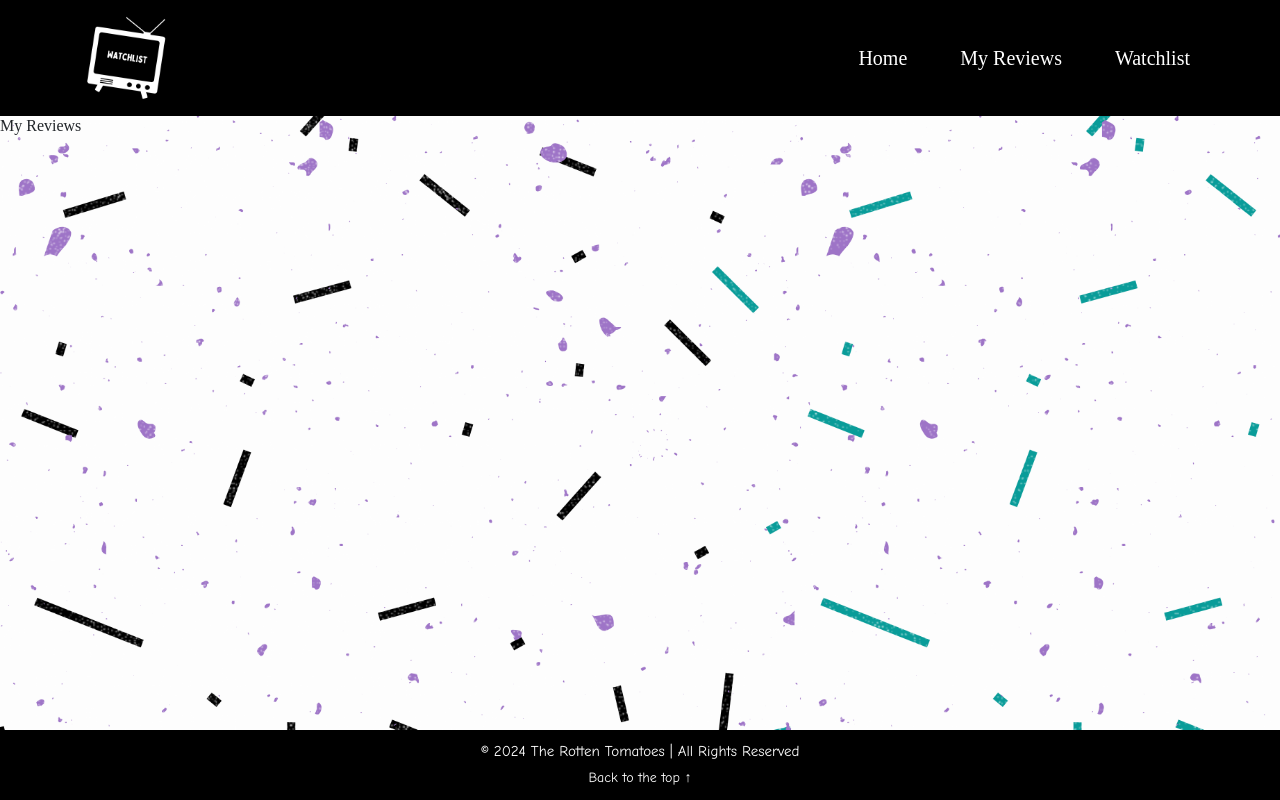
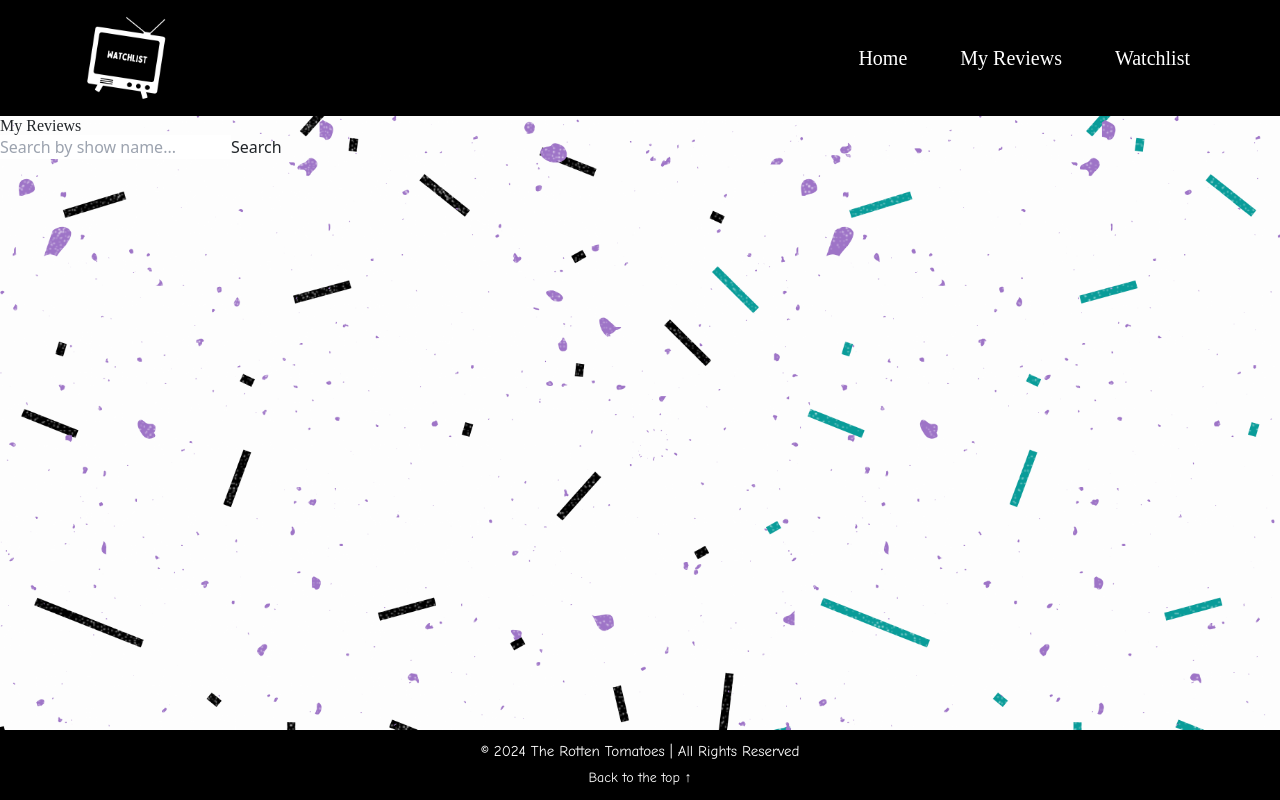
Before and after one commit to RedPez/Watchlist-App, a React (Vite) app: page /MyReviews in a window 1280 px wide. Built offline with nearby package versions, Linux system fonts and the light colour scheme; the HTML template or start-up script is replaced by a standard one; a web font is replaced by a local one.

Commit message:
Created a searchComponent and added it to the review component

```diff
--- a/src/components/FilterShows.jsx
+++ b/src/components/FilterShows.jsx
@@ -6,7 +6,7 @@ const FilterShows = ({ shows, onFilter }) => {
   const [selectedDate, setSelectedDate] = useState('');
 
   useEffect(() => {
-    // Extract all unique genres from the shows
+    // here we extract all the unique genres from the shows
     const uniqueGenres = Array.from(new Set(shows.map(show => show.Genre).flat()));
     setGenres(uniqueGenres);
   }, [shows]);
--- a/src/components/ReviewComponent.jsx
+++ b/src/components/ReviewComponent.jsx
@@ -3,15 +3,23 @@ import { FaStar } from 'react-icons/fa';
 import FilterShows from './FilterShows';
 import DisplayCard from "./DisplayCard";
 import { Col } from "react-bootstrap";
-
+import SearchComponent from './SearchComponent';
 
 const ReviewComponent = () => {
   const [reviews, setReviews] = useState([]);
+  // const [genres, setGenres] = useState([]);
+  // const [dates, setDates] = useState([]);
 
   useEffect(() => {
     // Here we retrieve reviews from local storage
     const storedReviews = JSON.parse(localStorage.getItem("reviews")) || [];
     setReviews(storedReviews);
+      // Extract all unique genres and dates from the reviews
+      // const uniqueGenres = Array.from(new Set(storedReviews.map(review => review.genre)));
+      // const uniqueDates = Array.from(new Set(storedReviews.map(review => review.dateReleased)));
+
+      // setGenres(uniqueGenres);
+      // setDates(uniqueDates);
   }, []);
 
   const handleEditReview = (index) => {
@@ -43,7 +51,7 @@ const ReviewComponent = () => {
 
   return (
     <div>
-
+      <SearchComponent reviews={reviews} />
       {reviews.length > 0 && <FilterShows shows={reviews} onFilter={(genre, date) => console.log(genre, date)} />}
 
 
--- a/src/components/ReviewModalWithButton.jsx
+++ b/src/components/ReviewModalWithButton.jsx
@@ -5,7 +5,7 @@ import RatingStarInput from "./RatingStarInput";
 import API from "../utils/API";
 import tvImage from "../assets/tv-show.png";
 
-const handleStorage = () => {};
+
 
 const ReviewModalWithButton = (props) => {
   const [show, setShow] = useState(false);
@@ -48,6 +48,8 @@ const ReviewModalWithButton = (props) => {
       reviewText,
       overallRating,
       id: props.show.id,
+      genre: showDetails.Genre || "Data not available",
+      dateReleased: showDetails.Released || "Data not available"
     };
 
     console.log(props);
--- /dev/null
+++ b/src/components/SearchComponent.jsx
@@ -0,0 +1,39 @@
+import React, { useState } from "react";
+
+const SearchComponent = ({ reviews }) => {
+  const [searchTerm, setSearchTerm] = useState(""); // State for search term
+  const [searchResult, setSearchResult] = useState(null); // State for search results
+  const [searched, setSearched] = useState(false); // State for tracking if search button has been pressed
+
+  const handleSearch = () => {
+    const result = reviews.find(review =>
+      review.name.toLowerCase().includes(searchTerm.toLowerCase())
+    );
+    setSearchResult(result);
+    setSearched(true); // Update searched state after search button is pressed
+  };
+
+  return (
+    <div>
+      <input
+        type="text"
+        placeholder="Search by show name..."
+        value={searchTerm}
+        onChange={(e) => setSearchTerm(e.target.value)}
+      />
+      <button onClick={handleSearch}>Search</button>
+      {searched && !searchResult && (
+        <p>Oopsy! Show not found.</p>
+      )}
+      {searchResult && (
+        <div>
+          <h2>{searchResult.name}</h2>
+          <img src={searchResult.image} alt={searchResult.name} />
+          <p>Overall Rating: {searchResult.overallRating}</p>
+        </div>
+      )}
+    </div>
+  );
+};
+
+export default SearchComponent;
```
